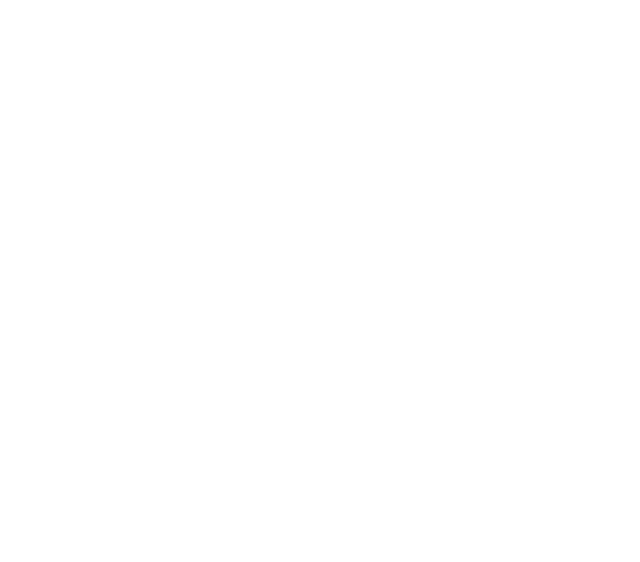
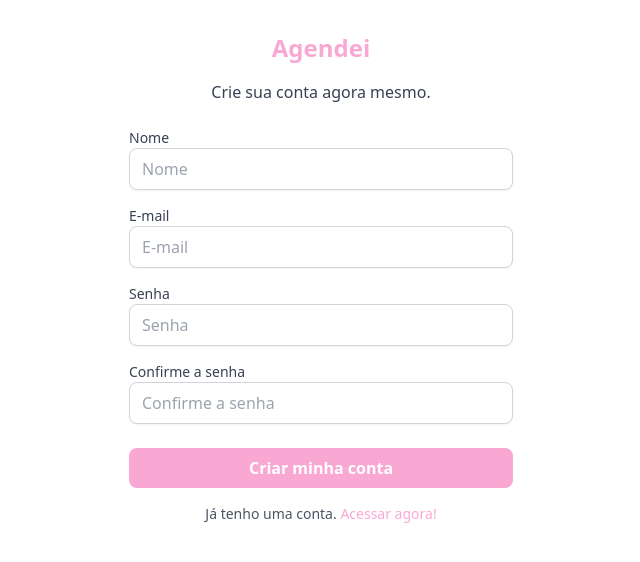
Before and after one commit to nandadosoob/crud-frontend, a React (Vite) app: page /novaConta in a window 1280 px wide. Shown: the top 562 px of the page, without its empty margins (319-959 px from the left). Built offline with nearby package versions, Linux system fonts and the light colour scheme.

Commit message:
Nova Conta

```diff
--- a/src/main.jsx
+++ b/src/main.jsx
@@ -11,7 +11,7 @@
 
 
 const rotas = createBrowserRouter(createRoutesFromElements(
-  <Route path="/" element={<Login/>}>
+  <Route path="/">
     <Route index element={<Login/>} />
     <Route path="login" element={<Login/>} />
     <Route path="novaConta" element={<NovaConta/>} />
--- a/src/pages/Login/Login.jsx
+++ b/src/pages/Login/Login.jsx
@@ -1,10 +1,14 @@
-import { Pagina  } from "../../components/Pagina";
+import { Pagina } from "../../components/Pagina";
 
-export function Login(){
+export function Login() {
 
-    <Pagina>
-        <div className="bg-blue-600">
-            <h1>oi</h1>
-        </div>
-    </Pagina>
+
+    return (
+
+        <Pagina>
+            <div className="bg-blue-600">
+                <h1>oi</h1>
+            </div>
+        </Pagina>
+    )
 }
--- a/src/pages/NovaConta/NovaConta.jsx
+++ b/src/pages/NovaConta/NovaConta.jsx
@@ -1,5 +1,63 @@
-import { Pagina  } from "../../components/Pagina";
+import { Pagina } from "../../components/Pagina";
 
-export function NovaConta(){
+export function NovaConta() {
+  return (
+    <Pagina>
+      <div className="flex flex-col items-center p-8">
+        {/* Logo */}
+        <h1 className="text-2xl font-bold text-pink-300 mb-4">Agendei</h1>
+        <p className="text-gray-700 text-center mb-6">Crie sua conta agora mesmo.</p>
 
+        {/* Formulário */}
+        <form className="w-full max-w-sm">
+          <div className="mb-4">
+            <label className="block text-sm font-medium text-gray-700">Nome</label>
+            <input
+              type="text"
+              placeholder="Nome"
+              className="w-full px-3 py-2 border border-gray-300 rounded-lg shadow-sm focus:outline-none focus:ring-2 focus:ring-blue-500"
+            />
+          </div>
+          <div className="mb-4">
+            <label className="block text-sm font-medium text-gray-700">E-mail</label>
+            <input
+              type="email"
+              placeholder="E-mail"
+              className="w-full px-3 py-2 border border-gray-300 rounded-lg shadow-sm focus:outline-none focus:ring-2 focus:ring-blue-500"
+            />
+          </div>
+          <div className="mb-4">
+            <label className="block text-sm font-medium text-gray-700">Senha</label>
+            <input
+              type="password"
+              placeholder="Senha"
+              className="w-full px-3 py-2 border border-gray-300 rounded-lg shadow-sm focus:outline-none focus:ring-2 focus:ring-blue-500"
+            />
+          </div>
+          <div className="mb-6">
+            <label className="block text-sm font-medium text-gray-700">Confirme a senha</label>
+            <input
+              type="password"
+              placeholder="Confirme a senha"
+              className="w-full px-3 py-2 border border-gray-300 rounded-lg shadow-sm focus:outline-none focus:ring-2 focus:ring-pink-400"
+            />
+          </div>
+          <button
+            type="submit"
+            className="w-full bg-pink-300 text-white py-2 rounded-lg font-semibold hover:bg-pink-500 transition"
+          >
+            Criar minha conta
+          </button>
+        </form>
+
+        {/* Acesso existente */}
+        <p className="text-sm text-gray-600 mt-4">
+          Já tenho uma conta.{" "}
+          <a href="#" className="text-pink-300 hover:underline">
+            Acessar agora!
+          </a>
+        </p>
+      </div>
+    </Pagina>
+  );
 }
```
Also changed, not shown: src/assets/fundo.png (added), src/assets/logo.png (added).
